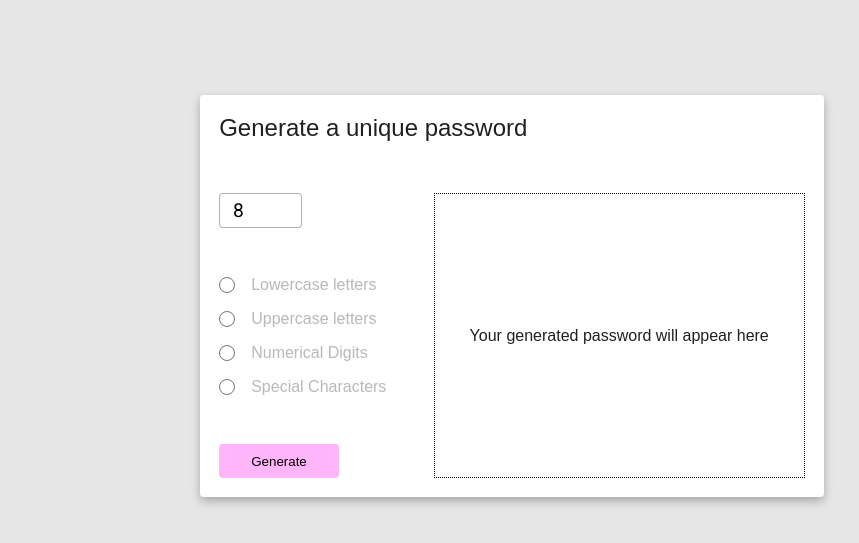
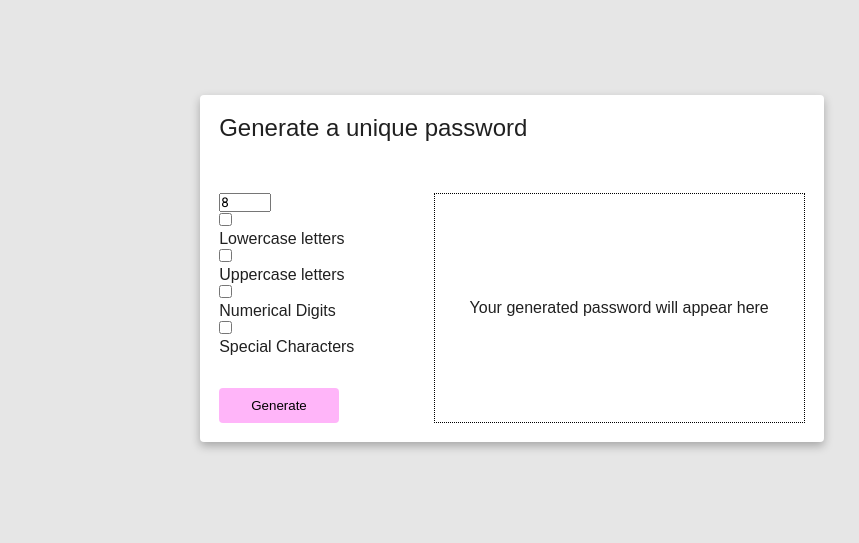
Before and after one commit to jimenez2society/-pwdg-, a plain HTML site: page index.html in a window 1280 px wide. Shown: the part 81-624 px from the top of the page, without its empty margins (128-987 px from the left). Drawn offline with Linux system fonts and the light colour scheme; a web font is replaced by a local one.

```diff
--- a/css/style.css
+++ b/css/style.css
@@ -99,7 +99,7 @@ textarea {
   top: 100px;
   left: 80px;
   transform: translateX(-200%);
-  transition: 0.4s;
+  transition: 0.4s cubic-bezier(0.15, 0.62, 0.53, 0.96);
 }
 .toast.toast--success {
   border-left: 10px solid rgb(77, 223, 77);
@@ -135,73 +135,3 @@ textarea {
   font-weight: 200;
   margin-bottom: 3.2rem;
 }
-
-.checkbox {
-  display: inline-block;
-  border: 1px solid rgba(36, 36, 36, 0.63);
-  width: 16px;
-  height: 16px;
-  border-radius: 400px;
-  position: relative;
-  box-shadow: 0px 0px 8px transparent;
-  cursor: pointer;
-}
-.checkbox--hidden {
-  display: none;
-}
-.error {
-  color: rgba(255, 25, 25, 0.801);
-  visibility: visible;
-  opacity: 1;
-  transition: 5s;
-}
-
-.formGroup {
-  display: flex;
-  align-items: center;
-  column-gap: 1rem;
-  cursor: default;
-}
-
-input[type="number"] {
-  border: none;
-  outline: none;
-  font-size: 1.2rem;
-  padding: 0.3rem;
-  padding-left: 0.8rem;
-  border-radius: 4px;
-  border: var(--border-theme-light);
-}
-
-.formGroup:hover > .checkbox {
-  border: 1px solid rgba(26, 1, 23, 0.61);
-}
-
-.formGroup input[type="number"] {
-  margin-bottom: 2rem;
-}
-.formGroup:not(input[type="number"]):not(:last-child) {
-  margin-bottom: 1rem;
-}
-.checkbox + p {
-  color: rgba(150, 150, 150, 0.664);
-}
-.checkbox--hidden:checked + .checkbox + p {
-  color: var(--background-theme-dark);
-}
-.checkbox--hidden:checked + .checkbox {
-  box-shadow: 0px 0px 8px rgba(255, 134, 245, 0.61);
-}
-.checkbox--hidden:checked + .checkbox::after {
-  content: "";
-  width: 12px;
-  height: 12px;
-  position: absolute;
-  background-color: rgb(253, 2, 232);
-  border: 2px solid var(--background-theme-light-secondary);
-  border-radius: 400px;
-  top: 50%;
-  left: 50%;
-  transform: translate(-50%, -50%);
-  cursor: pointer;
-}
--- a/index.html
+++ b/index.html
@@ -82,7 +82,7 @@
             <span class="error"></span>
           </form>
           <div class="generated-password">
-            <span class="g-password"
+            <span class="generated-password--text"
               >Your generated password will appear here</span
             >
           </div>
--- a/js/app.js
+++ b/js/app.js
@@ -3,6 +3,14 @@
 import Toast from "./Toast.js";
 
 let onPasswordGenerate = new Toast();
+function showGeneratedPassword() {
+  let password = generatePassword();
+  document.querySelector(".generated-password--text").innerHTML = password;
+}
+function generatePassword() {
+  return "TESTING";
+}
+function gatherPasswordRestriction() {}
 
 document.querySelector(".logo").addEventListener("click", (e) => {
   onPasswordGenerate.activateSuccess("Generated password successfully");
```
